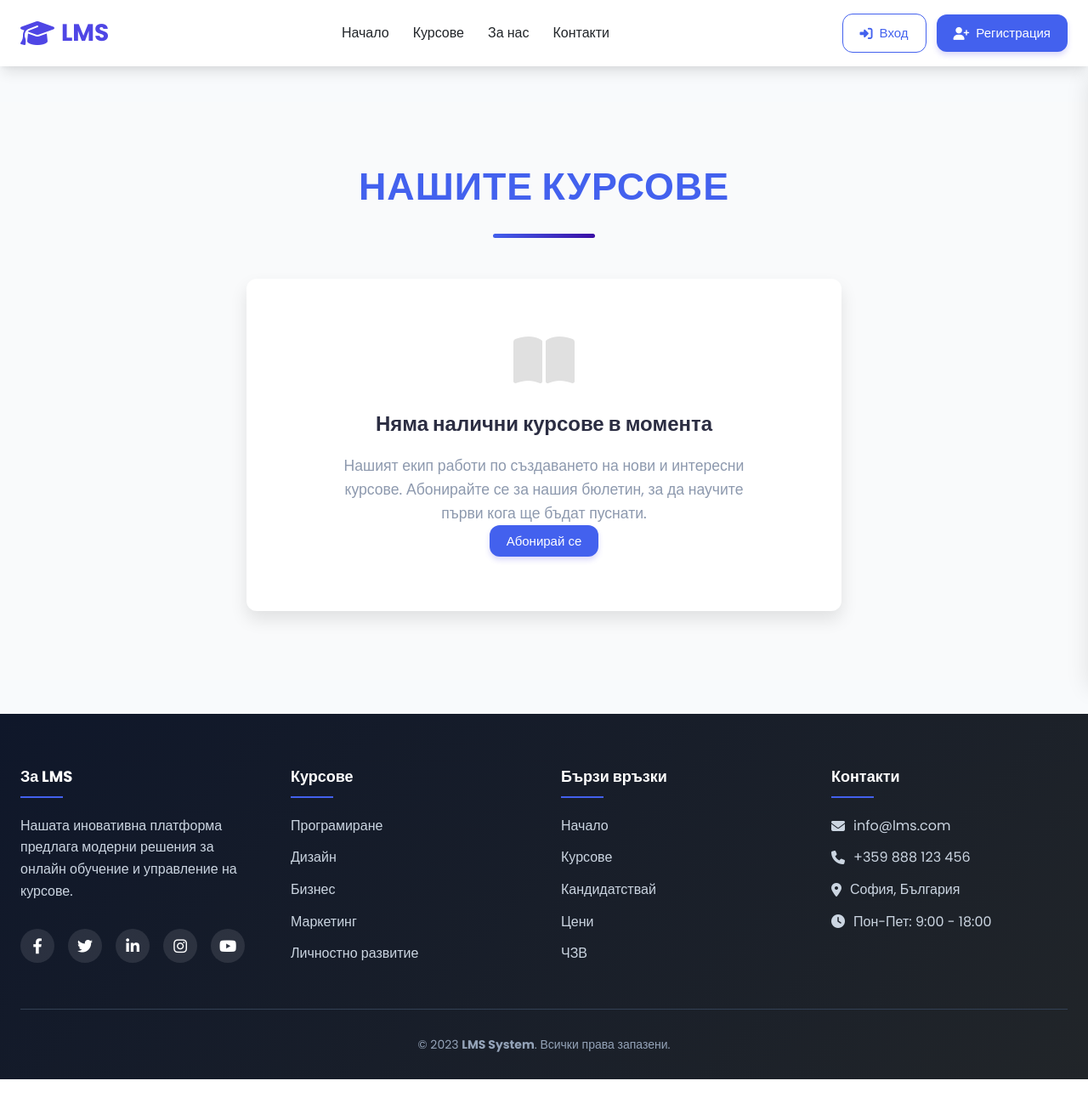
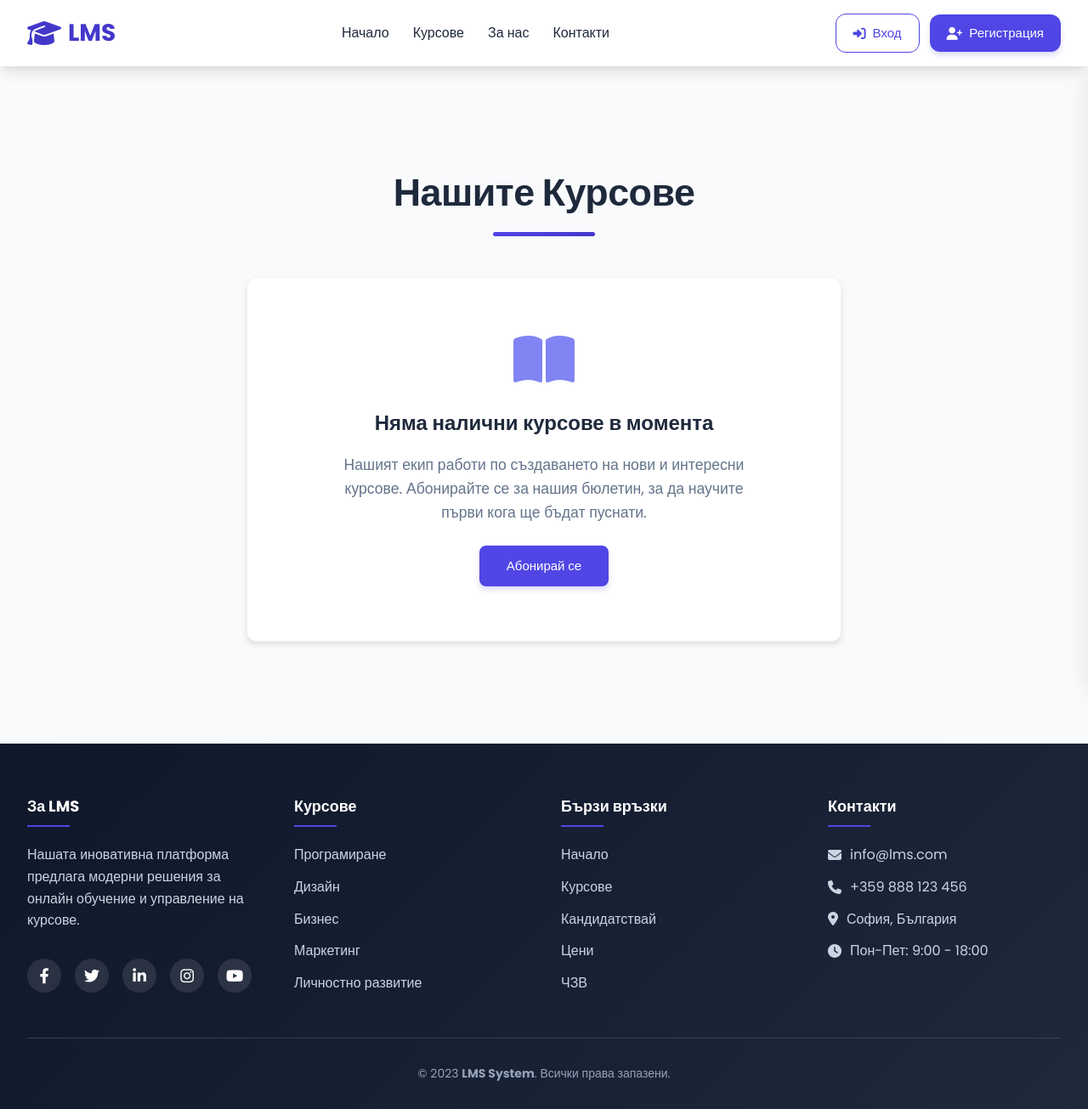
Before and after one commit to EliArn99/Learning-Management-System-, a Django app: template templates/courses/course_list.html in a window 1280 px wide. Shown: the whole page at 85% size. Before the commit the page ends 1270 px from the top, so only its background shows below. Run offline with Django 3.2, Linux system fonts and the light colour scheme; the template is opened without the code that fills it, so the values that code supplies are empty.

Commit message:
Update course_list.html

```diff
--- a/templates/courses/course_list.html
+++ b/templates/courses/course_list.html
@@ -2,43 +2,52 @@
 
 {% block extra_css %}
 <style>
-    /* Base Styles */
+    /* Modern Color Scheme */
     :root {
-        --primary-color: #4361ee;
-        --secondary-color: #3a0ca3;
-        --accent-color: #f72585;
-        --success-color: #4cc9f0;
-        --light-color: #f8f9fa;
-        --dark-color: #212529;
-        --text-color: #2b2d42;
-        --text-light: #8d99ae;
-        --bg-gradient: linear-gradient(135deg, #4361ee 0%, #3a0ca3 100%);
-        --shadow: 0 10px 20px rgba(0, 0, 0, 0.1);
-        --radius: 12px;
-        --transition: all 0.3s cubic-bezier(0.25, 0.8, 0.25, 1);
+        --primary-color: #4f46e5;
+        --primary-dark: #4338ca;
+        --primary-light: #6366f1;
+        --secondary-color: #f59e0b;
+        --secondary-light: #fbbf24;
+        --accent-color: #ec4899;
+        --success-color: #10b981;
+        --light-color: #f8fafc;
+        --dark-color: #1e293b;
+        --text-color: #334155;
+        --text-light: #64748b;
+        --bg-gradient: linear-gradient(135deg, var(--primary-color) 0%, var(--primary-dark) 100%);
+        --shadow-sm: 0 1px 3px rgba(0, 0, 0, 0.1);
+        --shadow-md: 0 4px 6px rgba(0, 0, 0, 0.1);
+        --shadow-lg: 0 10px 15px rgba(0, 0, 0, 0.1);
+        --radius-sm: 0.375rem;
+        --radius-md: 0.5rem;
+        --radius-lg: 0.75rem;
+        --transition: all 0.3s cubic-bezier(0.4, 0, 0.2, 1);
     }
 
+    /* Base Styles */
     .courses-page {
-        padding: 4rem 0;
-        background-color: #f9fafb;
+        padding: 5rem 0;
+        background-color: var(--light-color);
         min-height: calc(100vh - 120px);
     }
 
     .container {
         max-width: 1400px;
+        padding: 0 2rem;
     }
 
     /* Page Title */
     .page-title {
         font-size: 2.8rem;
         font-weight: 700;
-        color: var(--primary-color);
+        color: var(--dark-color);
         margin-bottom: 3rem;
         position: relative;
         padding-bottom: 1.5rem;
         text-align: center;
-        text-transform: uppercase;
-        letter-spacing: 1px;
+        letter-spacing: -0.5px;
+        line-height: 1.2;
     }
 
     .page-title:after {
@@ -58,53 +67,64 @@
         text-align: center;
         padding: 4rem 2rem;
         background: white;
-        border-radius: var(--radius);
-        box-shadow: var(--shadow);
+        border-radius: var(--radius-lg);
+        box-shadow: var(--shadow-md);
         max-width: 700px;
         margin: 0 auto;
         transition: var(--transition);
+        border: 1px solid rgba(0, 0, 0, 0.05);
     }
 
     .empty-courses:hover {
         transform: translateY(-5px);
-        box-shadow: 0 15px 30px rgba(0,0,0,0.1);
+        box-shadow: var(--shadow-lg);
     }
 
     .empty-courses i {
         font-size: 4rem;
-        color: #e0e0e0;
+        color: var(--primary-light);
         margin-bottom: 1.5rem;
+        opacity: 0.8;
     }
 
     .empty-courses h5 {
         font-size: 1.5rem;
-        color: var(--text-color);
+        color: var(--dark-color);
         margin-bottom: 1rem;
+        font-weight: 600;
     }
 
     .empty-courses p {
         color: var(--text-light);
         font-size: 1.1rem;
         max-width: 500px;
-        margin: 0 auto;
+        margin: 0 auto 1.5rem;
+        line-height: 1.6;
+    }
+
+    .empty-courses .btn {
+        padding: 0.75rem 2rem;
+        font-weight: 500;
+        border-radius: var(--radius-md);
+        transition: var(--transition);
     }
 
     /* Course Cards */
     .course-card {
         border: none;
-        border-radius: var(--radius);
+        border-radius: var(--radius-lg);
         overflow: hidden;
         transition: var(--transition);
         height: 100%;
         background: white;
-        box-shadow: var(--shadow);
+        box-shadow: var(--shadow-md);
         position: relative;
-        border-top: 5px solid var(--primary-color);
+        border-top: 4px solid var(--primary-color);
     }
 
     .course-card:hover {
         transform: translateY(-10px);
-        box-shadow: 0 15px 30px rgba(0,0,0,0.15);
+        box-shadow: var(--shadow-lg);
     }
 
     .course-card .card-body {
@@ -382,7 +418,7 @@
             <i class="fas fa-book-open"></i>
             <h5>Няма налични курсове в момента</h5>
             <p>Нашият екип работи по създаването на нови и интересни курсове. Абонирайте се за нашия бюлетин, за да научите първи кога ще бъдат пуснати.</p>
-            <button class="btn btn-primary mt-3">Абонирай се</button>
+            <a href="#" class="btn btn-primary">Абонирай се</a>
         </div>
         {% endif %}
     </div>
```
Also changed, not shown: other parts of templates/courses/course_list.html (+45 -29 lines).
